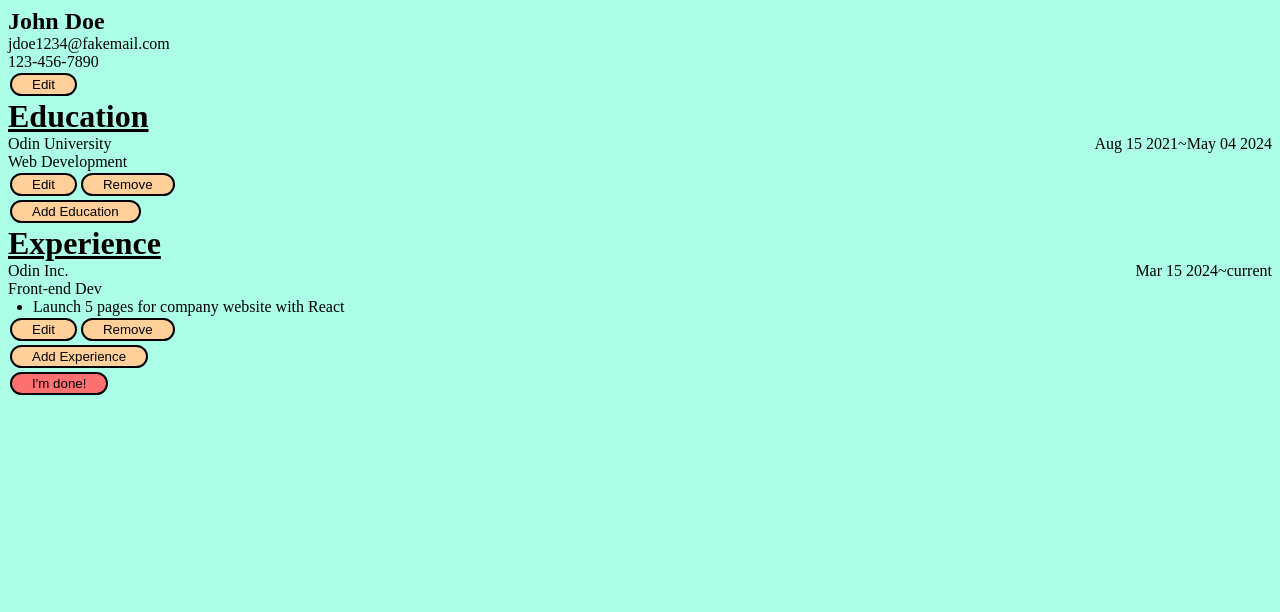
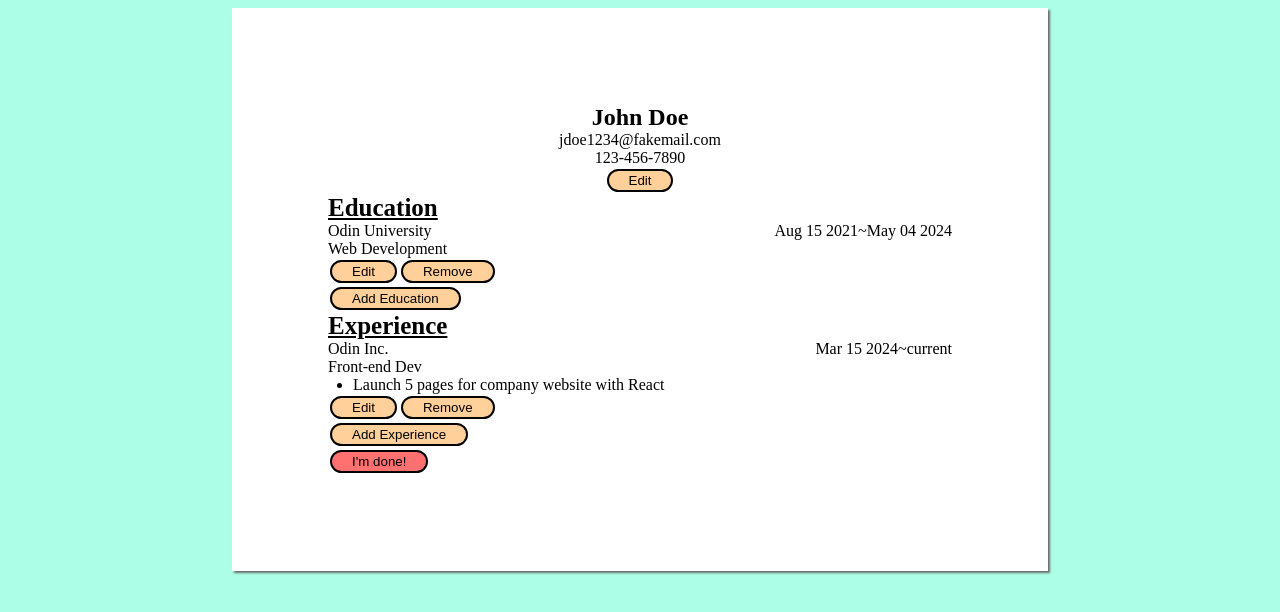
Before and after one commit to JiwonJJeong/cv-application, a React (Vite) app: page / in a window 1280 px wide. Shown: the top 612 px of the page. Built offline with nearby package versions, Linux system fonts and the light colour scheme.

Commit message:
Feat: Final styling touches

```diff
--- a/src/components/App.jsx
+++ b/src/components/App.jsx
@@ -39,7 +39,7 @@ function App() {
 
   return (
     <>
-       <article>< SectionWEdit isFinalized={isFinalized} startdata={introdata}/></article>
+       <article className="header">< SectionWEdit isFinalized={isFinalized} startdata={introdata}/></article>
 
        {educationIds.length>0 && <h1><u>Education</u></h1>}
        {educationIds.map((id)=>{
--- a/src/styles/App.css
+++ b/src/styles/App.css
@@ -8,11 +8,25 @@ h1,h2,li,ul,p{
 }
 
 /*overall layout */
+body{
+    display:flex;
+    justify-content:center;
+}
+
 div#root{
     display: flex;
     flex-direction:column;
+
+    width:8.5in;
+    height: max-content;
+    background-color: white;
+    box-shadow: 2px 2px 2px rgb(107, 107, 107);
+    padding: 1in;
+    box-sizing:border-box;
 }
 
+
+/* general button styling */
 button{
     background-color:rgb(255, 208, 154);
     border-radius: 20px;
@@ -33,3 +47,16 @@ button:hover{
 button:active{
     opacity: 70%;
 }
+
+/* header styling */
+
+article.header{
+    display: flex;
+    flex-direction: column;
+    align-items: center;
+    text-align: center;
+}
+
+h1{
+    font-size: 25px;
+}
```
